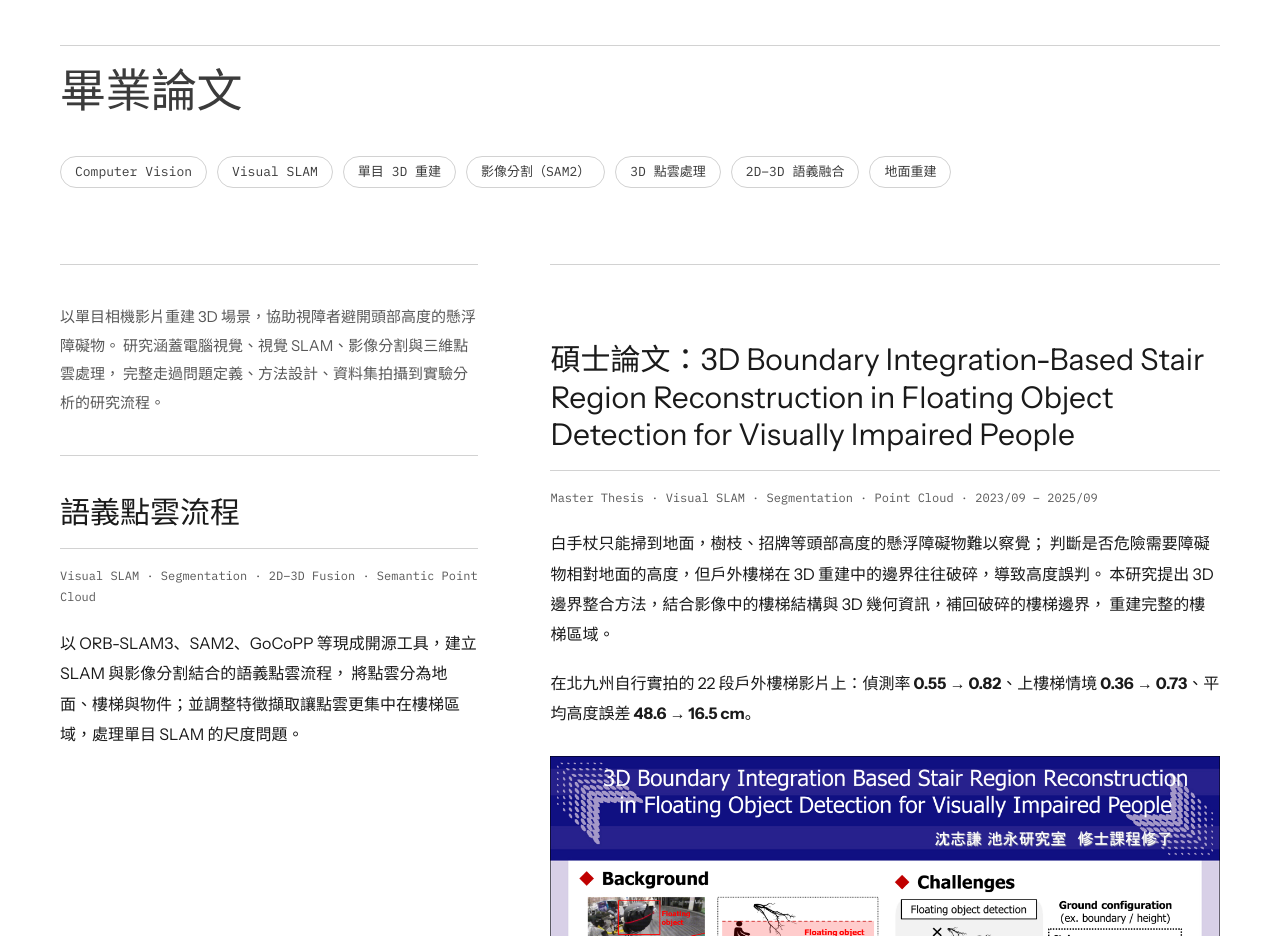
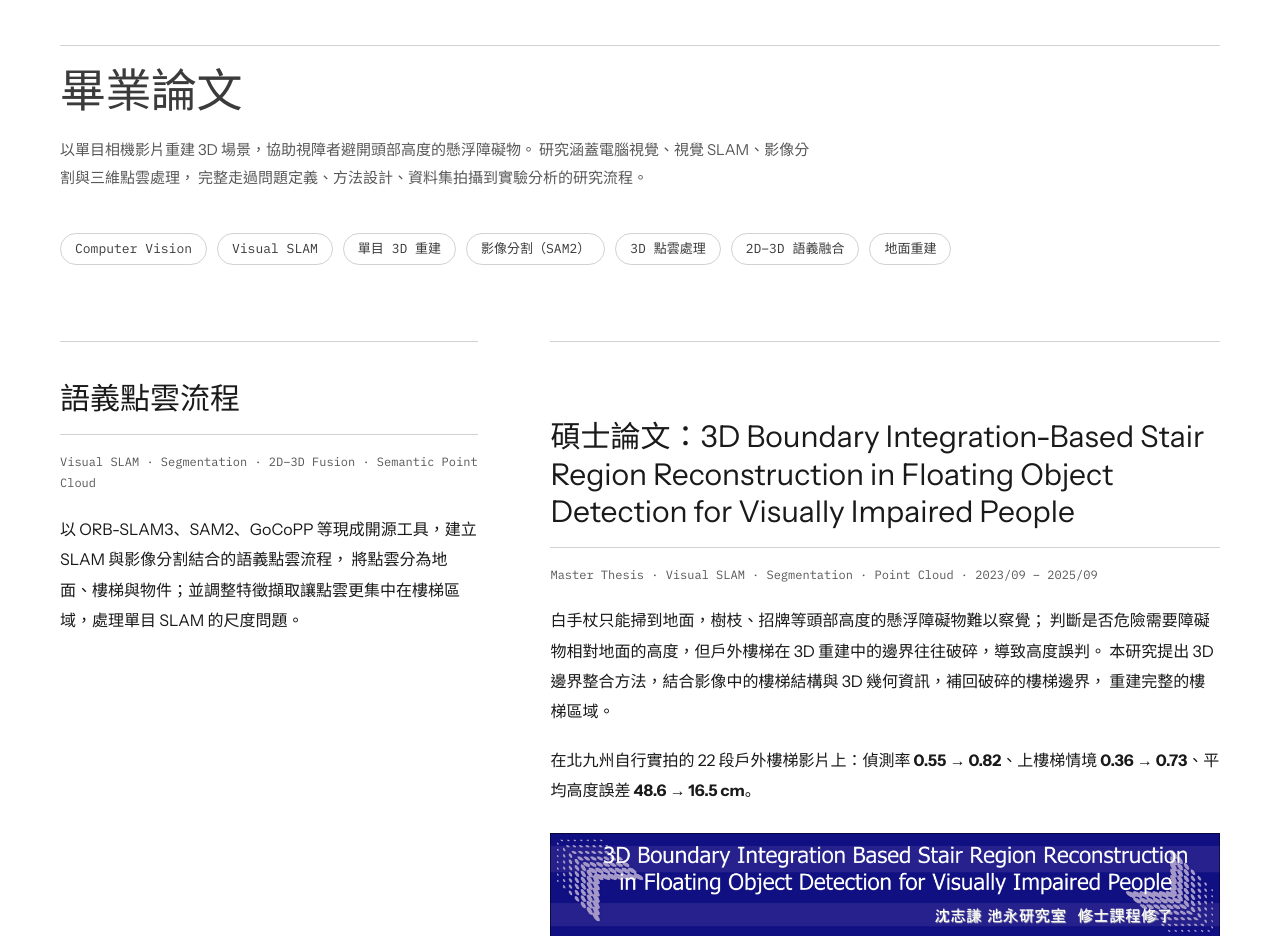
Before and after one commit to brian901106/brian901106.github.io, a React (Vite) app: page / in a window 1280 px wide. Shown: the part 4360-5296 px from the top of the page. Built offline with nearby package versions, Linux system fonts and the light colour scheme.

Commit message:
畢業論文說明段落移到標題下方、標籤上方

```diff
--- a/src/App.css
+++ b/src/App.css
@@ -170,6 +170,12 @@ a {
 
 .banner-head .section-divider {
   margin-bottom: 0;
+}
+
+/* 區塊標題下方的導言段落 */
+.section-lead {
+  max-width: 760px;
+  margin-top: 20px;
 }
 
 .section-note {
--- a/src/App.tsx
+++ b/src/App.tsx
@@ -319,6 +319,11 @@ export default function App() {
       <section className="records-section" id="thesis">
         <hr className="section-divider" />
         <h2 className="section-title" data-reveal="fade">畢業論文</h2>
+        <p className="info-description section-lead" data-reveal="fade">
+          以單目相機影片重建 3D 場景，協助視障者避開頭部高度的懸浮障礙物。
+          研究涵蓋電腦視覺、視覺 SLAM、影像分割與三維點雲處理，
+          完整走過問題定義、方法設計、資料集拍攝到實驗分析的研究流程。
+        </p>
         <ul className="keyword-list" data-reveal="fade" aria-label="研究領域">
           <li>Computer Vision</li>
           <li>Visual SLAM</li>
@@ -330,12 +335,6 @@ export default function App() {
         </ul>
         <div className="records-layout">
           <div className="info-left" data-reveal="fade">
-            <hr className="section-divider" />
-            <p className="info-description">
-              以單目相機影片重建 3D 場景，協助視障者避開頭部高度的懸浮障礙物。
-              研究涵蓋電腦視覺、視覺 SLAM、影像分割與三維點雲處理，
-              完整走過問題定義、方法設計、資料集拍攝到實驗分析的研究流程。
-            </p>
             <hr className="section-divider" />
             <div className="info-card">
               <h3>語義點雲流程</h3>
```
